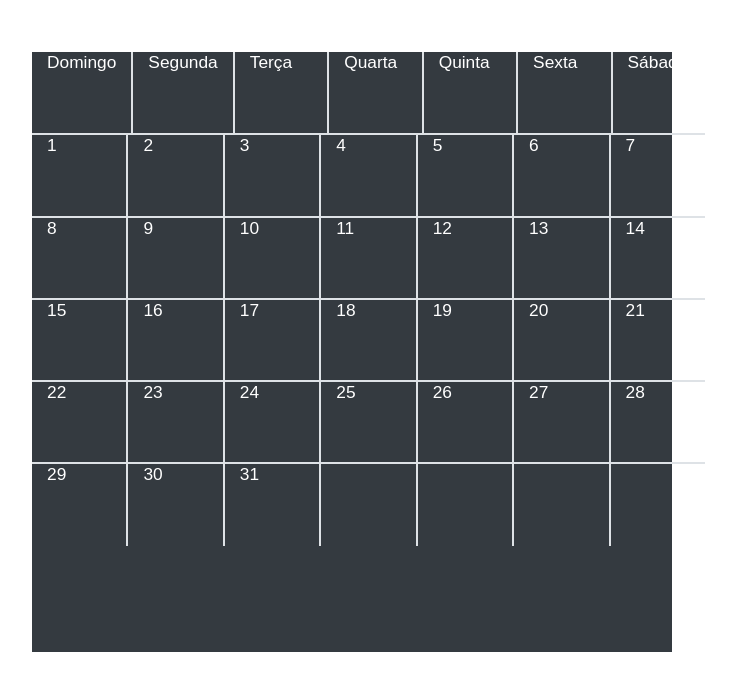
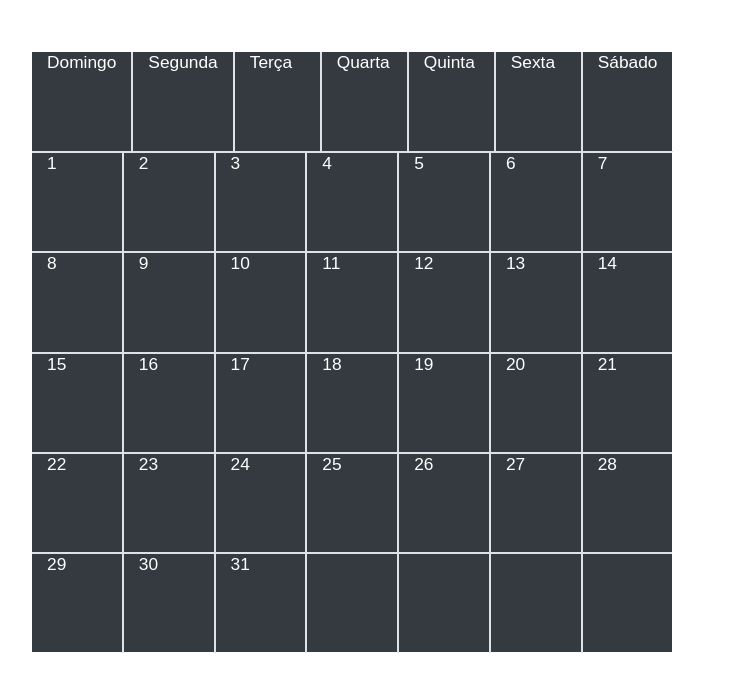
Before and after one commit to akalinoxd/tabela, a website: page tabela.html in a window 1280 px wide. Shown: the whole page, without its empty margins (288-1024 px from the left). Drawn offline with nearby package versions, Linux system fonts and the light colour scheme; files whose address does not match are found by name.

Commit message:
Update tabela.css

```diff
--- a/tabela.css
+++ b/tabela.css
@@ -4,6 +4,6 @@ html, body {
 }
 
 .tabela{
-    width: 673px;
-    height: 82.3px;
+    width: 105%;
+    height: 16.7%;
 }
```
